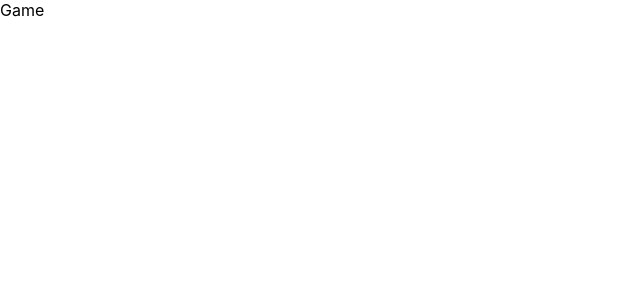
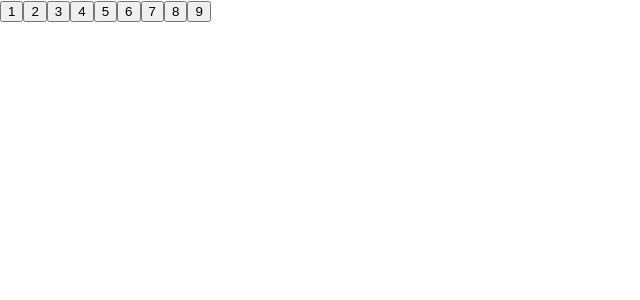
Before and after one commit to wdportman/tictactoe, a React (Create React App) app: page / in a window 1280 px wide. Shown: the top 300 px of the page, without its empty margins (0-640 px from the left). Built offline with nearby package versions, Linux system fonts and the light colour scheme.

Commit message:
Set up Board component

```diff
--- a/src/components/Board.jsx
+++ b/src/components/Board.jsx
@@ -1,9 +1,21 @@
 import React from 'react';
+import Square from './Square';
 
-export default function Board() {
+export default function Board(props) {
+
+  const {squares, onClick} = props;
+
   return (
   <div>
-    Board
+    <Square value="1" onClick={() => onClick("Dummy value")}/>
+    <Square value="2" onClick={() => onClick("Dummy value")}/>
+    <Square value="3" onClick={() => onClick("Dummy value")}/>
+    <Square value="4" onClick={() => onClick("Dummy value")}/>
+    <Square value="5" onClick={() => onClick("Dummy value")}/>
+    <Square value="6" onClick={() => onClick("Dummy value")}/>
+    <Square value="7" onClick={() => onClick("Dummy value")}/>
+    <Square value="8" onClick={() => onClick("Dummy value")}/>
+    <Square value="9" onClick={() => onClick("Dummy value")}/>
   </div>
   )
 };
--- a/src/components/Game.jsx
+++ b/src/components/Game.jsx
@@ -1,9 +1,21 @@
 import React from 'react';
+import Board from './Board';
 
 export default function Game() {
+
+  const handleClick = () => {
+
+  };
+
+  const jumpTo = () => {
+
+  };
+
+  const renderMoves = () => {
+
+  };
+
   return (
-  <div>
-    Game
-  </div>
+    <Board onClick={handleClick}></Board>
   )
 };
```
